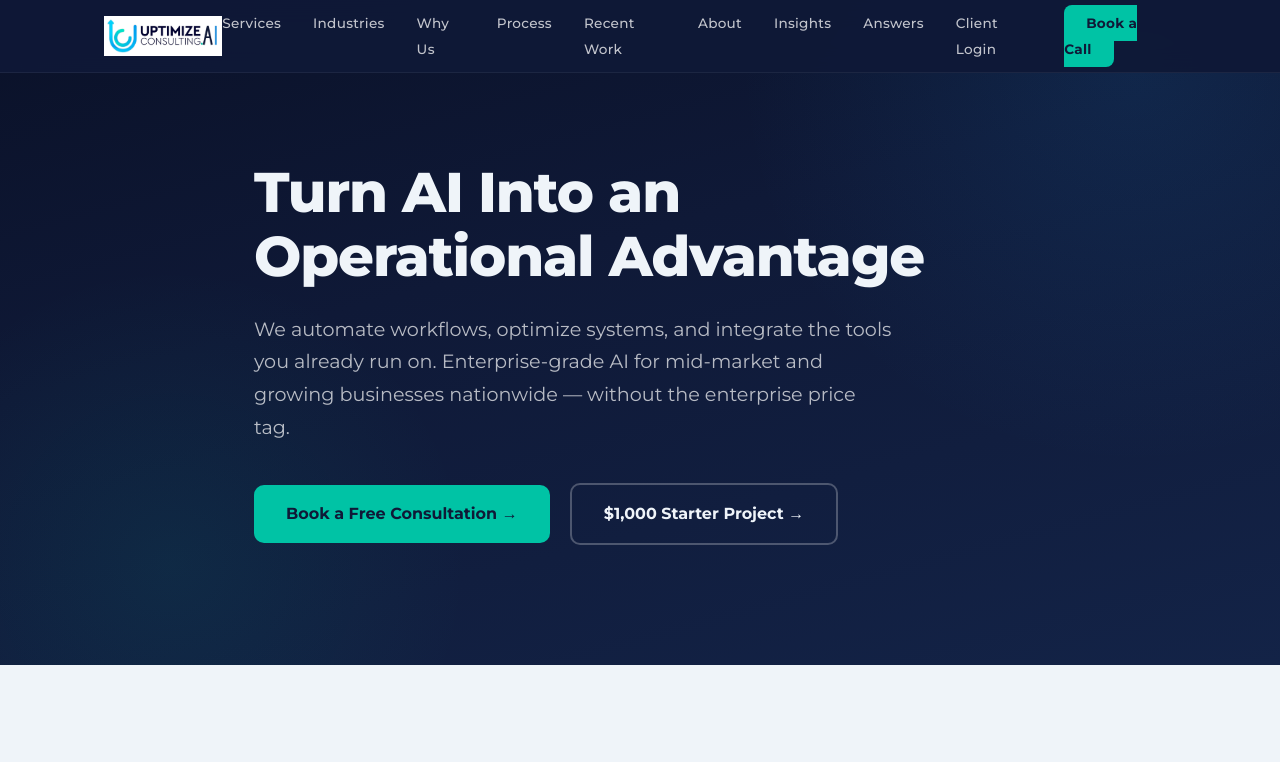
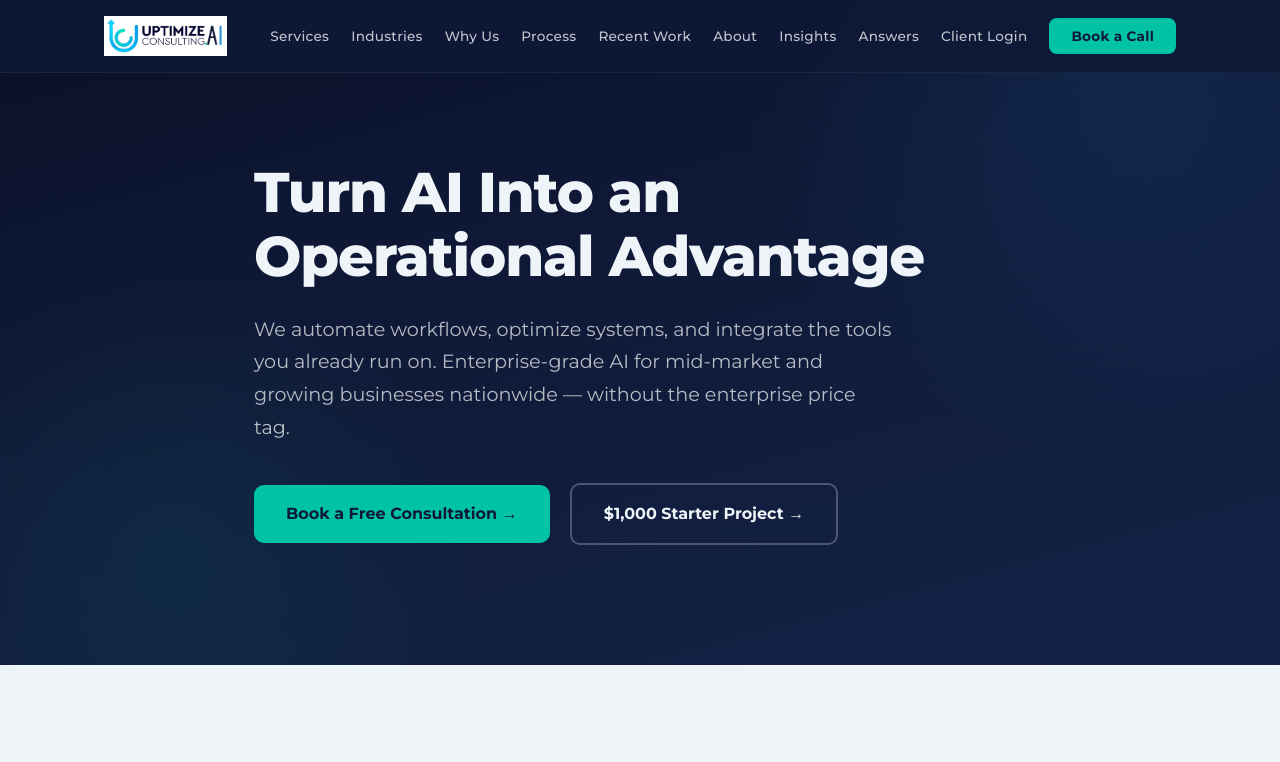
Before and after one commit to JKeret/uptimizeconsulting.ai, a website: page index.html in a window 1280 px wide. Shown: the top 762 px of the page. Drawn offline with Linux system fonts and the light colour scheme; a script that the page names is missing.

Commit message:
fix(nav): ten nav items broke desktop layout — tighter gap + collapse to burger below 1080px
Adding the Answers link made the nav overflow: labels wrapped and the
Book a Call button clipped at the viewport edge at 1280, and the
768-1080 range was already too narrow for even the old nine items. Nav
collapse rules get their own earlier breakpoint; the rest of the mobile
styles stay at 768.

Co-Authored-By: Claude Fable 5 <noreply@anthropic.com>

```diff
--- a/index.html
+++ b/index.html
@@ -23,7 +23,7 @@ a{text-decoration:none;color:inherit}
 nav{position:fixed;top:0;left:0;right:0;z-index:100;background:rgba(15,25,55,.95);backdrop-filter:blur(12px);border-bottom:1px solid rgba(255,255,255,.06);transition:background .3s}
 nav .container{display:flex;align-items:center;justify-content:space-between;height:72px}
 nav .logo img{height:40px}
-nav ul{list-style:none;display:flex;gap:32px}
+nav ul{list-style:none;display:flex;gap:22px}
 nav ul li a{color:rgba(255,255,255,.75);font-size:.85rem;font-weight:500;letter-spacing:.02em;transition:color .2s}
 nav ul li a:hover{color:var(--teal)}
 nav .cta-nav{background:var(--teal);color:var(--navy);padding:10px 22px;border-radius:8px;font-weight:700;font-size:.85rem;transition:transform .2s,box-shadow .2s}
@@ -176,10 +176,14 @@ footer .formerly{color:rgba(255,255,255,.2);font-size:.75rem;font-style:italic}
 .btn-back:hover{border-color:var(--blue);color:var(--navy);transform:translateY(-2px);box-shadow:none}
 
 /* RESPONSIVE */
-@media(max-width:768px){
+/* Nav collapses earlier than the rest of the mobile layout: ten items
+   (Answers included) don't fit between 768 and ~1080px. */
+@media(max-width:1080px){
   nav ul.nav-links{display:none;position:absolute;top:72px;left:0;right:0;background:rgba(15,25,55,.98);flex-direction:column;padding:24px;gap:20px;border-bottom:1px solid rgba(255,255,255,.06)}
   nav ul.nav-links.open{display:flex}
   .menu-toggle{display:block}
+}
+@media(max-width:768px){
   .hero{padding:130px 0 80px}
   .btn-outline{margin-left:0;margin-top:12px}
   .hero .btns{display:flex;flex-direction:column;align-items:flex-start;gap:0}
```
